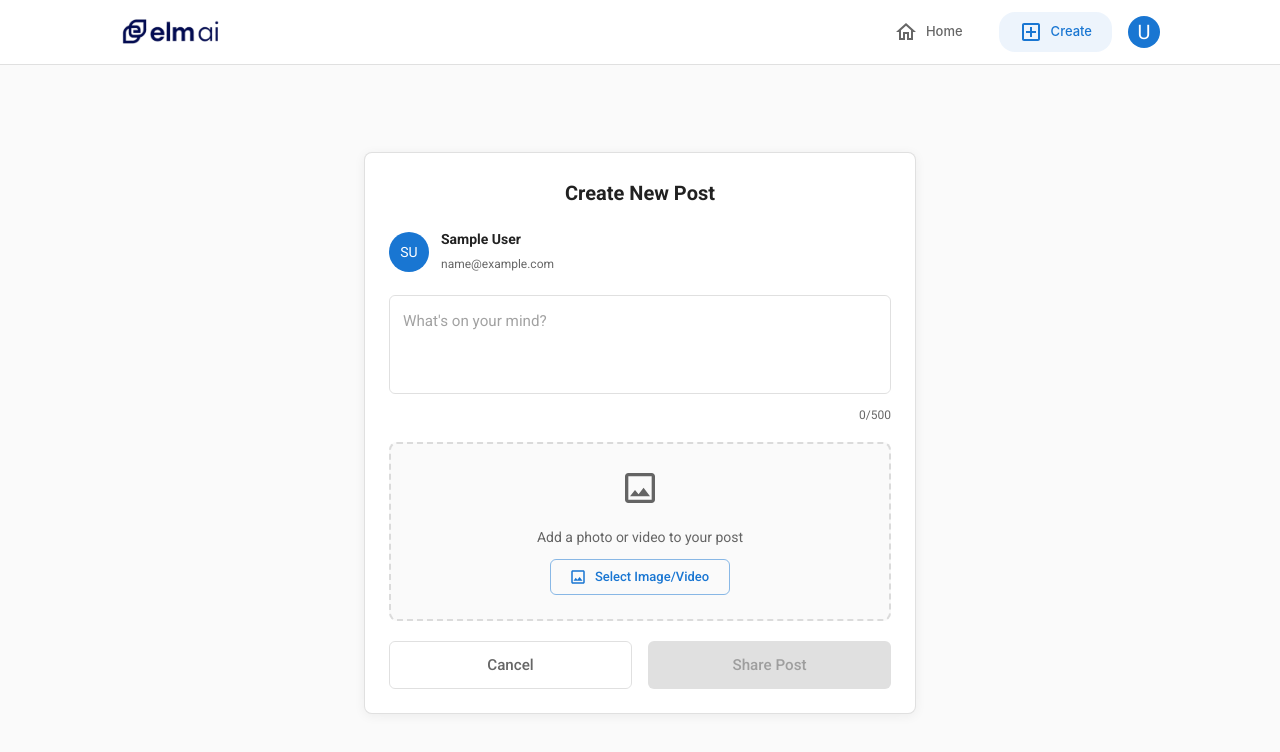
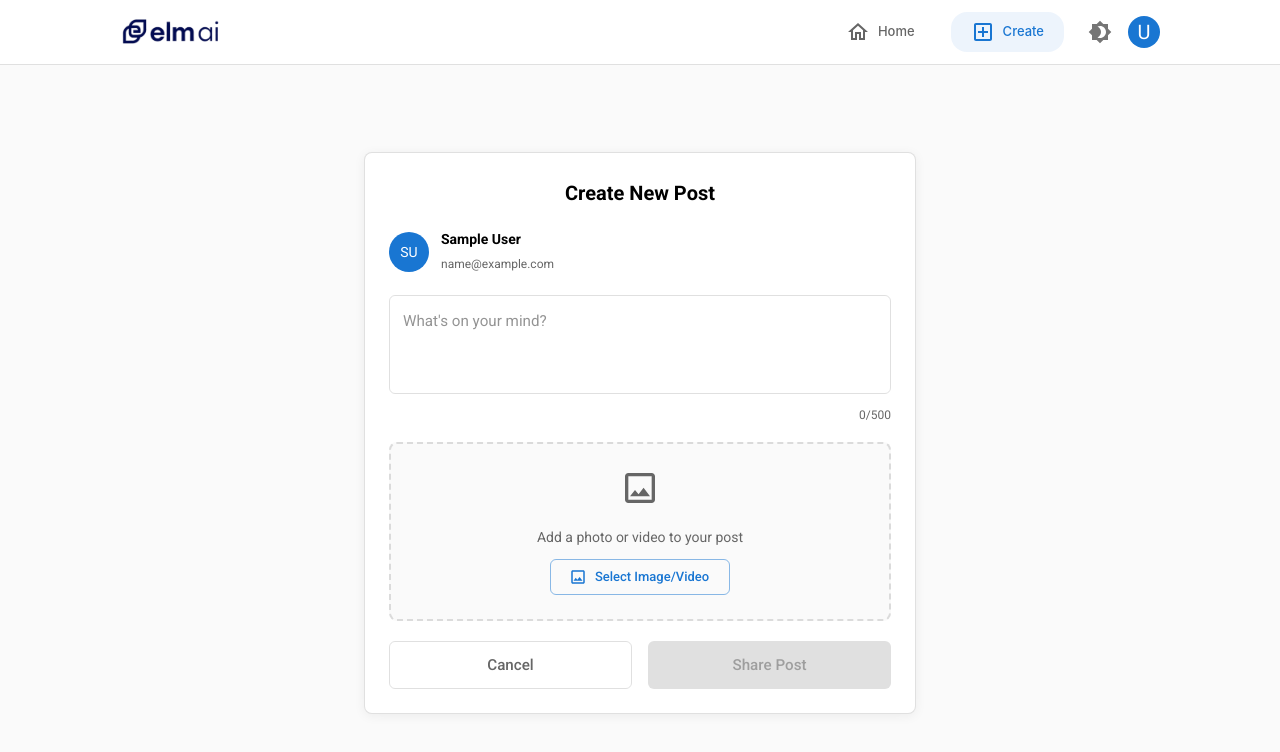
Before and after one commit to dvvaliya369/elm-ai-task-frontend, a React (Vite) app: page /posts/create in a window 1280 px wide. Shown: the top 752 px of the page. Built offline with nearby package versions, Linux system fonts and the light colour scheme; sample sign-in values are in the browser's storage.

Commit message:
feat(ui): add theme toggle

```diff
--- /dev/null
+++ b/src/components/ThemeToggle/ThemeToggle.tsx
@@ -0,0 +1,31 @@
+import React from 'react';
+import { IconButton, Tooltip } from '@mui/material';
+import { Brightness4, Brightness7 } from '@mui/icons-material';
+import { useTheme } from '../../context/ThemeContext';
+
+interface ThemeToggleProps {
+  size?: 'small' | 'medium' | 'large';
+  color?: 'default' | 'primary' | 'secondary';
+}
+
+export const ThemeToggle: React.FC<ThemeToggleProps> = ({
+  size = 'medium',
+  color = 'default'
+}) => {
+  const { isDarkMode, toggleTheme } = useTheme();
+
+  return (
+    <Tooltip title={`Switch to ${isDarkMode ? 'light' : 'dark'} mode`}>
+      <IconButton
+        onClick={toggleTheme}
+        color={color}
+        size={size}
+        aria-label="toggle theme"
+      >
+        {isDarkMode ? <Brightness7 /> : <Brightness4 />}
+      </IconButton>
+    </Tooltip>
+  );
+};
+
+export default ThemeToggle;
--- /dev/null
+++ b/src/components/ThemeToggle/index.ts
@@ -0,0 +1 @@
+export { default, ThemeToggle } from './ThemeToggle';
--- /dev/null
+++ b/src/context/ThemeContext.tsx
@@ -0,0 +1,59 @@
+import React, { createContext, useContext, useState, useEffect } from 'react';
+import type { ReactNode } from 'react';
+
+interface ThemeContextType {
+  theme: 'light' | 'dark';
+  toggleTheme: () => void;
+  isDarkMode: boolean;
+}
+
+const ThemeContext = createContext<ThemeContextType | undefined>(undefined);
+
+interface ThemeProviderProps {
+  children: ReactNode;
+}
+
+export const CustomThemeProvider: React.FC<ThemeProviderProps> = ({ children }) => {
+  const [theme, setTheme] = useState<'light' | 'dark'>('light');
+
+  // Load theme from localStorage on component mount
+  useEffect(() => {
+    const savedTheme = localStorage.getItem('theme') as 'light' | 'dark' | null;
+    if (savedTheme) {
+      setTheme(savedTheme);
+    } else {
+      // Check system preference
+      const prefersDark = window.matchMedia('(prefers-color-scheme: dark)').matches;
+      setTheme(prefersDark ? 'dark' : 'light');
+    }
+  }, []);
+
+  // Save theme to localStorage whenever it changes
+  useEffect(() => {
+    localStorage.setItem('theme', theme);
+  }, [theme]);
+
+  const toggleTheme = () => {
+    setTheme(prevTheme => prevTheme === 'light' ? 'dark' : 'light');
+  };
+
+  const value: ThemeContextType = {
+    theme,
+    toggleTheme,
+    isDarkMode: theme === 'dark',
+  };
+
+  return (
+    <ThemeContext.Provider value={value}>
+      {children}
+    </ThemeContext.Provider>
+  );
+};
+
+export const useTheme = (): ThemeContextType => {
+  const context = useContext(ThemeContext);
+  if (context === undefined) {
+    throw new Error('useTheme must be used within a CustomThemeProvider');
+  }
+  return context;
+};
--- a/src/layouts/Navbar/index.tsx
+++ b/src/layouts/Navbar/index.tsx
@@ -21,6 +21,7 @@ import Logo from "./components/Logo";
 import NavButton from "./components/NavButton";
 import IconNavButton from "./components/IconNavButton";
 import ProfileMenu from "./components/ProfileMenu";
+import ThemeToggle from "../../components/ThemeToggle";
 import { useNavbarHandlers } from "./hooks/useNavbarHandlers";
 import { useProfileMenu } from "./hooks/useProfileMenu";
 import { navbarStyles } from "./styles";
@@ -87,6 +88,8 @@ const Navbar: React.FC = () => {
                 )}
               </Box>
 
+              <Box sx={{ display: 'flex', alignItems: 'center', gap: 1 }}>
+                <ThemeToggle />
                 {isAuthenticated ? (
                   <IconButton onClick={handleProfileClick} sx={navbarStyles.profileButton}>
                     <Avatar
@@ -117,6 +120,7 @@ const Navbar: React.FC = () => {
                   </Box>
                 )}
               </Box>
+            </Box>
           )}
 
           {isTablet && (
@@ -135,6 +139,8 @@ const Navbar: React.FC = () => {
                 />
               )}
 
+              <Box sx={{ display: 'flex', alignItems: 'center', gap: 1 }}>
+                <ThemeToggle size="small" />
                 {isAuthenticated ? (
                   <IconButton onClick={handleProfileClick} sx={navbarStyles.tabletProfileButton}>
                     <Avatar
@@ -165,9 +171,12 @@ const Navbar: React.FC = () => {
                   </Box>
                 )}
               </Box>
+            </Box>
           )}
 
           {isMobile && (
+            <Box sx={{ display: 'flex', alignItems: 'center', gap: 1 }}>
+              <ThemeToggle size="small" />
               <IconButton onClick={handleProfileClick} sx={navbarStyles.mobileProfileButton}>
                 {isAuthenticated ? (
                   <Avatar
@@ -180,6 +189,7 @@ const Navbar: React.FC = () => {
                   <PersonIcon sx={navbarStyles.mobilePersonIcon} />
                 )}
               </IconButton>
+            </Box>
           )}
         </Toolbar>
       </AppBar>
--- a/src/main.tsx
+++ b/src/main.tsx
@@ -3,9 +3,10 @@ import { ThemeProvider, CssBaseline } from "@mui/material";
 import { Provider } from "react-redux";
 import { createRoot } from "react-dom/client";
 
-import theme from "./theme/theme.ts";
+import { getTheme } from "./theme/theme.ts";
 import { store } from "./store/index.ts";
 import { ToastProvider } from "./context/ToastContext.tsx";
+import { CustomThemeProvider, useTheme } from "./context/ThemeContext.tsx";
 import Router from "./Router.tsx";
 import "./index.css";
 
@@ -15,15 +16,26 @@ import "@fontsource/roboto/400.css";
 import "@fontsource/roboto/500.css";
 import "@fontsource/roboto/700.css";
 
+const AppWithTheme: React.FC = () => {
+  const { theme: themeModeType } = useTheme();
+  const theme = getTheme(themeModeType);
+
+  return (
+    <ThemeProvider theme={theme}>
+      <CssBaseline />
+      <Router />
+    </ThemeProvider>
+  );
+};
+
 createRoot(document.getElementById("root")!).render(
   <React.StrictMode>
-    <Provider store={store}>
-      <ToastProvider>
-        <ThemeProvider theme={theme}>
-          <CssBaseline />
-          <Router />
-        </ThemeProvider>
-      </ToastProvider>
-    </Provider>
+    <CustomThemeProvider>
+      <Provider store={store}>
+        <ToastProvider>
+          <AppWithTheme />
+        </ToastProvider>
+      </Provider>
+    </CustomThemeProvider>
   </React.StrictMode>
 );
--- a/src/theme/theme.ts
+++ b/src/theme/theme.ts
@@ -1,12 +1,56 @@
 import { createTheme } from "@mui/material/styles";
+import type { Theme } from "@mui/material/styles";
 
-const theme = createTheme({
+export const lightTheme = createTheme({
   palette: {
     mode: "light",
+    primary: {
+      main: '#1976d2',
+    },
+    secondary: {
+      main: '#dc004e',
+    },
+    background: {
+      default: '#ffffff',
+      paper: '#ffffff',
+    },
+    text: {
+      primary: '#000000',
+      secondary: '#666666',
+    },
   },
   typography: {
     fontFamily: "'Roboto', sans-serif",
   },
 });
 
+export const darkTheme = createTheme({
+  palette: {
+    mode: "dark",
+    primary: {
+      main: '#90caf9',
+    },
+    secondary: {
+      main: '#f48fb1',
+    },
+    background: {
+      default: '#121212',
+      paper: '#1e1e1e',
+    },
+    text: {
+      primary: '#ffffff',
+      secondary: '#aaaaaa',
+    },
+  },
+  typography: {
+    fontFamily: "'Roboto', sans-serif",
+  },
+});
+
+export const getTheme = (mode: 'light' | 'dark'): Theme => {
+  return mode === 'light' ? lightTheme : darkTheme;
+};
+
+// Keep default export for backward compatibility
+const theme = lightTheme;
 export default theme;
```
Also changed, not shown: 2 other files (tests, documents, lock files or other folders). Lines whose indentation alone changed are shown as unchanged.
